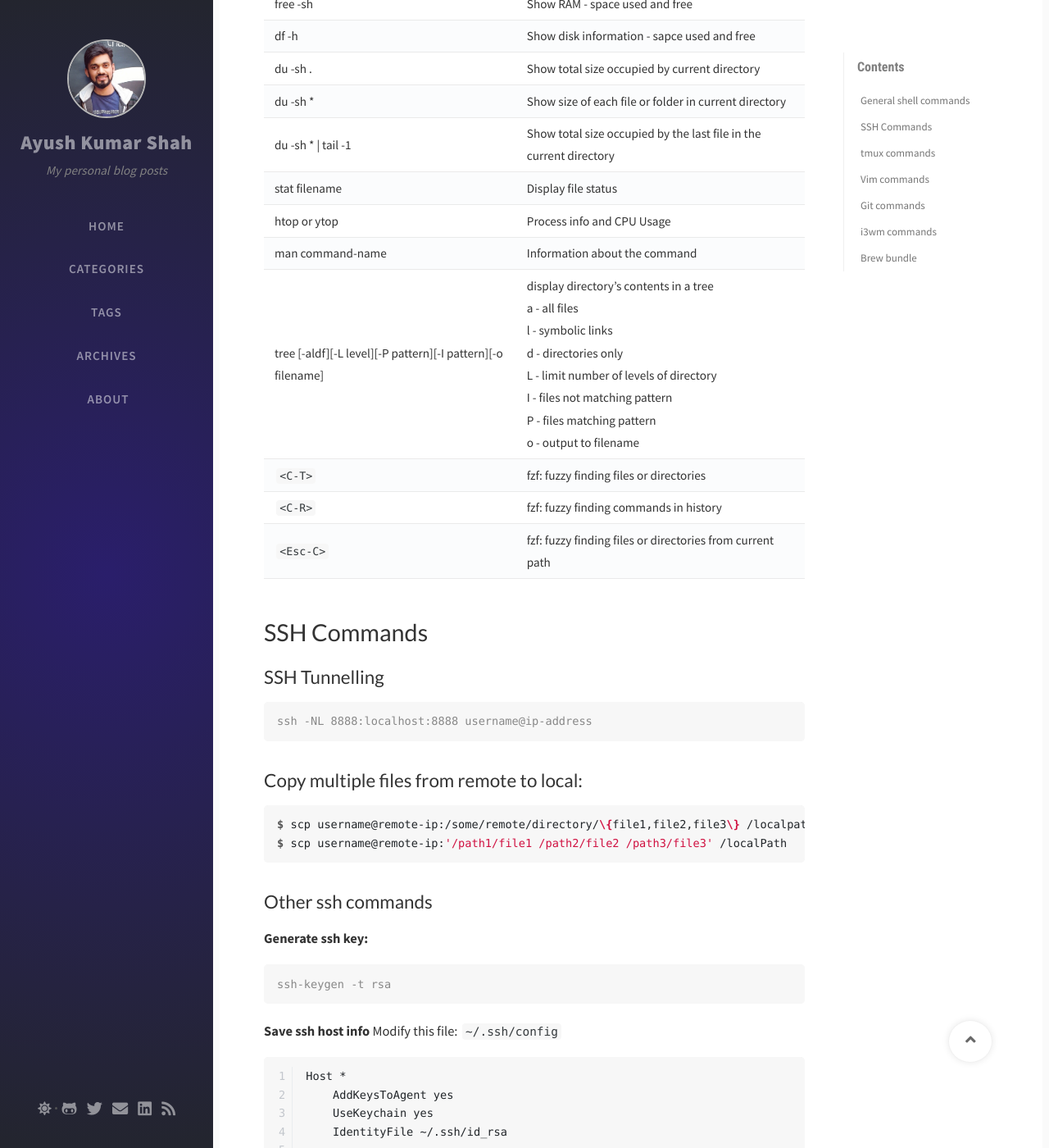
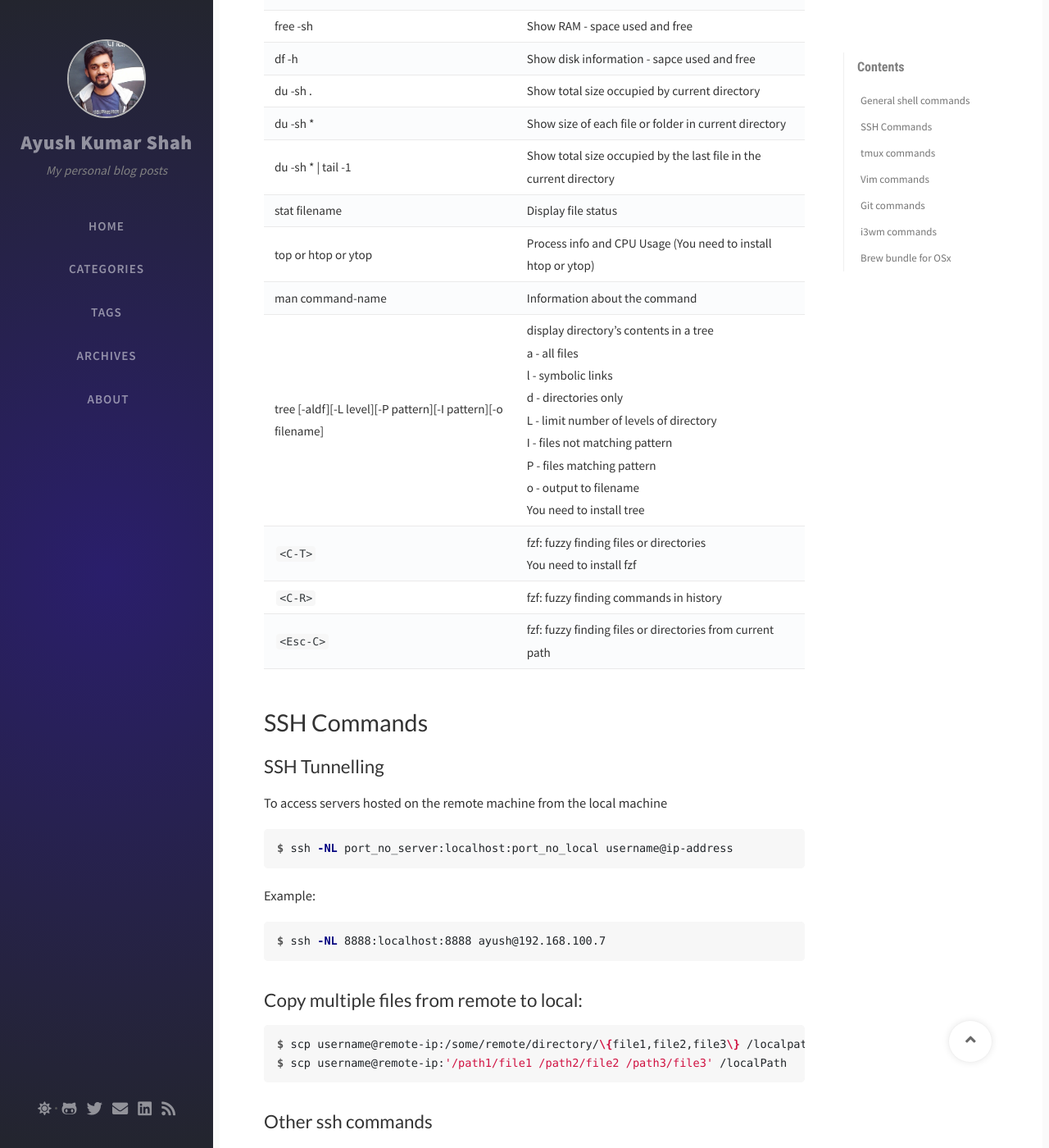
Before and after one commit to ayushkumarshah/ayushkumarshah.github.io, a Jekyll site: the page built from _posts/2020-08-12-common-commands.md, in a window 1280 px wide and 1400 px high, scrolled down 807 px. Shown: the whole window at 82% size. Built offline with Jekyll 4.4.1, drawn with Linux system fonts in a browser that asks for light colours; nearby versions of some CDN libraries; comment, search, counter and statistics services are not loaded; some of the changed text lies outside the part shown.

Commit message:
docs: Organize common comamnds

````diff
--- a/_posts/2020-08-12-common-commands.md
+++ b/_posts/2020-08-12-common-commands.md
@@ -14,16 +14,16 @@
 - [Vim Commands](#vim-commands)
 - [Git Commands](#git-commands)
 - [i3wm commands](#i3wm-commands)
-- [Brew bundle](#brew-bundle)
+- [Brew bundle](#brew-bundle-for-osx)
 
 # General shell commands
 
 |||
 |--|--|
 |pwd| get current path
-|pwd &#124; pbcopy | copy current path to clipboard
+|pwd &#124; pbcopy | copy current path to clipboard (Use xcopy or xsel for linux)
 |cd -  | go back to previous location|
-|ls -ls or l| list files with detailed info (permission, date, symoblic links)|
+|ls -ls| list files with detailed info (permission, date, symoblic links)|
 |cat filename| show the contents of the file filename|
 |free -sh                 |Show RAM - space used and free           |
 |df -h                    |Show disk information - sapce used and free           |
@@ -31,10 +31,10 @@
 |du -sh *                 |Show size of each file or folder in current directory           |
 |du -sh * &#124; tail -1  |Show total size occupied by the last file in the current directory|
 |stat filename            |Display file status         |
-|htop or ytop             |Process info and CPU Usage  |
+|top or htop or ytop             |Process info and CPU Usage  (You need to install htop or ytop)|
 |man command-name         |Information about the command|
-|tree [-aldf][-L level][-P pattern][-I pattern][-o filename] |display directory's contents in a  tree <br> a - all files <br> l - symbolic links <br> d - directories only <br> L - limit number of levels of directory <br> I - files not matching pattern <br> P - files matching pattern <br> o - output to filename|
-|`<C-T>`|fzf: fuzzy finding files or directories|
+|tree [-aldf][-L level][-P pattern][-I pattern][-o filename] |display directory's contents in a  tree <br> a - all files <br> l - symbolic links <br> d - directories only <br> L - limit number of levels of directory <br> I - files not matching pattern <br> P - files matching pattern <br> o - output to filename <br> You need to install tree|
+|`<C-T>`|fzf: fuzzy finding files or directories <br> You need to install fzf|
 |`<C-R>`|fzf: fuzzy finding commands in history|
 |`<Esc-C>`|fzf: fuzzy finding files or directories from current path|
 
@@ -43,8 +43,16 @@
 
 ## SSH Tunnelling
 
+To access servers hosted on the remote machine from the local machine
+
 ```console
-ssh -NL 8888:localhost:8888 username@ip-address
+$ ssh -NL port_no_server:localhost:port_no_local username@ip-address
+```
+
+Example:
+
+```console
+$ ssh -NL 8888:localhost:8888 ayush@192.168.100.7
 ```
 
 ## Copy multiple files from remote to local:
@@ -59,7 +67,7 @@
 **Generate ssh key:**
 
 ```console
-ssh-keygen -t rsa
+$ ssh-keygen -t rsa
 ```
 
 **Save ssh host info**
@@ -126,7 +134,7 @@
 |```<prefix>``` x| Kill current window                                           |
 |```<prefix>``` d| Detach tmux (exit back to normal terminal)                    |
 |```<prefix>``` z| the active pane is toggled between zoomed and unzoomed        |
-|```<prefix>``` `<c-S>` | save current state                                        |
+|```<prefix>``` `<c-S>` | save current state <br> You need to install tmux-resurrect |
 |```<prefix>``` `<c-R>` | reload saved state                                        |
 
 
@@ -310,6 +318,8 @@
 
 ## II. Vim Plugins commands
 
+Install any vim plugin manager like vim-plug.
+
 To apply latest settings:
 
 ```vim
@@ -322,6 +332,8 @@
 - :bulkrename
 
 ### 1. vim-surround commands
+
+Install Plug `tpope/vim-surround`
 
 |||
 |--|--|
@@ -340,6 +352,21 @@
 
 ### 2. Git plugins commands
 
+Install these plugins first
+
+```vim
+" Show differences with style
+Plug 'mhinz/vim-signify'
+" Main GIT PLugin :Git
+Plug 'tpope/vim-fugitive'
+" Git Hub plugin, enables :Gbrowse
+Plug 'tpope/vim-rhubarb'
+" Git commit browser
+Plug 'junegunn/gv.vim'
+" Git commit history in each line
+```
+
+
 |||
 |--|--|
 |``<c-o>`` ``<c-i>`` | Toggle between buffers
@@ -349,6 +376,13 @@
 |:GV            |Show git commit history
 
 ### 3. Coc commands
+
+Install COC plugin first
+
+```vim
+" Intellisense
+Plug 'neoclide/coc.nvim', {'branch': 'release'}
+```
 
 |||
 |--|--|
@@ -360,6 +394,12 @@
 
 ### 4. coc-python
 
+Install coc-python first
+
+```vim
+:CocInstall coc-python
+```
+
 |||
 |--|--|
 |Shift K | doc hint
@@ -368,6 +408,34 @@
 |``<C-n>`` ``<C-n>`` ``<C-n>``<br> c <br> I <br> A | multiple cursors: <br> change <br> Insert at first <br> Insert at end
 
 ### 5. FZF
+
+Install fzf in system and fzf plugin
+
+OSx
+
+```console
+brew install fzf
+
+# To install useful key bindings and fuzzy completion:
+$(brew --prefix)/opt/fzf/install
+
+brew install ripgrep
+```
+
+Linux
+
+```console
+sudo apt install fzf
+sudo apt install ripgrep
+```
+
+FZF Plugin
+
+```vim
+Plug 'junegunn/fzf', { 'do': { -> fzf#install() } }
+Plug 'junegunn/fzf.vim'
+Plug 'airblade/vim-rooter'
+```
 
 |||
 |--|--|
@@ -383,6 +451,13 @@
 
 ### 6. Startify
 
+Install Startify Plugin for Project management
+
+```vim
+" Start Screen
+Plug 'mhinz/vim-startify'
+```
+
 |||
 |--|--|
 |:SSave| Save session
@@ -390,10 +465,15 @@
 
 ### 7. vim-commentary
 
+```vim
+" Better Comments
+Plug 'tpope/vim-commentary'
+```
+
 |||
 |--|--|
-|nnoremap ``<space>``/| :Commentary``<CR>``
-|vnoremap ``<space>``/| :Commentary``<CR>``
+|nnoremap ``<leader>``/| :Commentary``<CR>``
+|vnoremap ``<leader>``/| :Commentary``<CR>``
 
 # Git commands
 
@@ -552,7 +632,7 @@
 
 Alt+Shift- Change keyboard language
 
-# Brew bundle
+# Brew bundle for OSx
 
 ## Usage
 
````
Also changed, not shown: other parts of _posts/2020-08-12-common-commands.md (+3 -3 lines).
